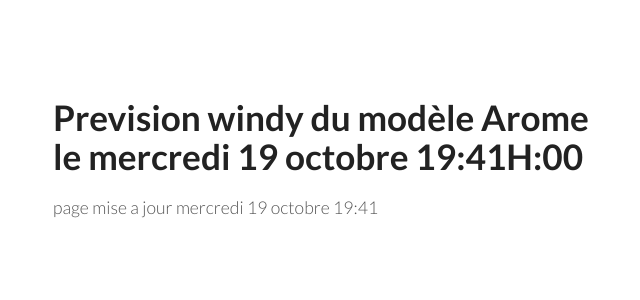
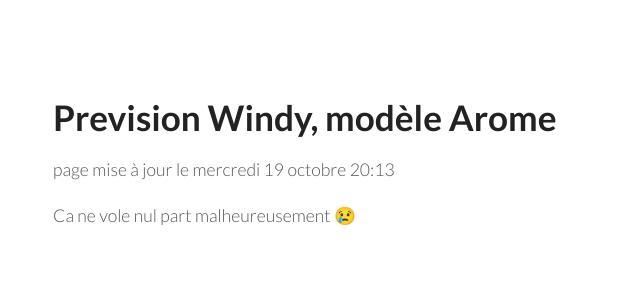
Before and after one commit to parapente-dans-le-nord/parapente-dans-le-nord.github.io, a Jekyll site: the page built from index.markdown, in a window 1280 px wide. Shown: the top 300 px of the page, without its empty margins (117-757 px from the left). Built offline with Jekyll 4.4.1, drawn with Linux system fonts in a browser that asks for light colours; our own code applies the rules of GitHub Pages for plain Markdown files.

Commit message:
update index.markdown

```diff
--- a/index.markdown
+++ b/index.markdown
@@ -3,5 +3,8 @@ layout: my-layout
 ---
 
 
-# Prevision windy du modèle Arome le mercredi 19 octobre 19:41H:00
-page mise a jour mercredi 19 octobre 19:41
+# Prevision Windy, modèle Arome
+page mise à jour le mercredi 19 octobre 20:13
+
+
+Ca ne vole nul part malheureusement 😢
```
